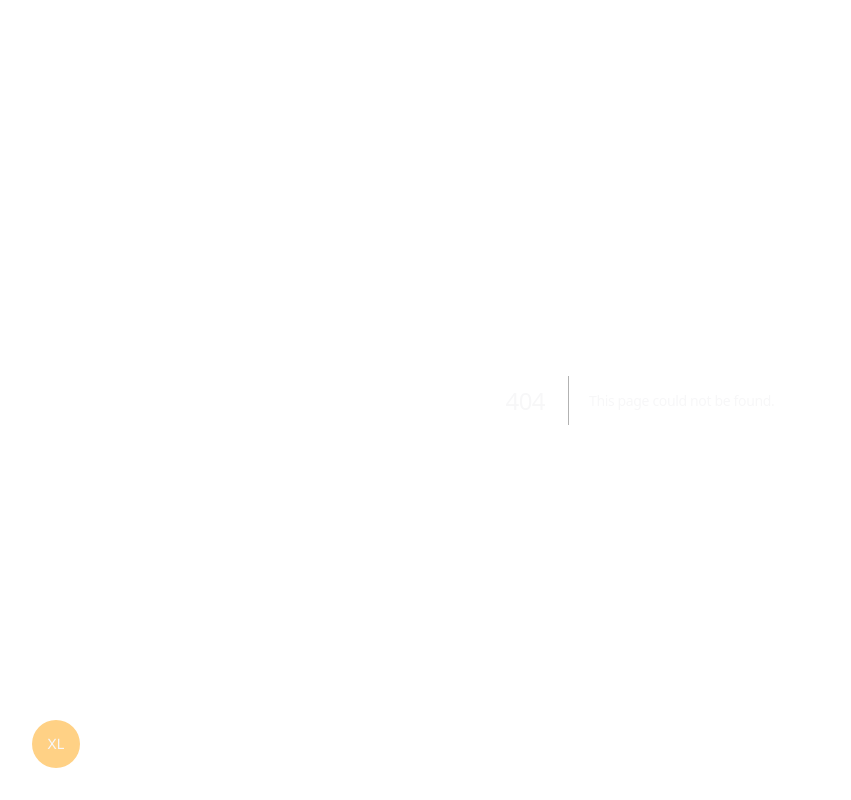
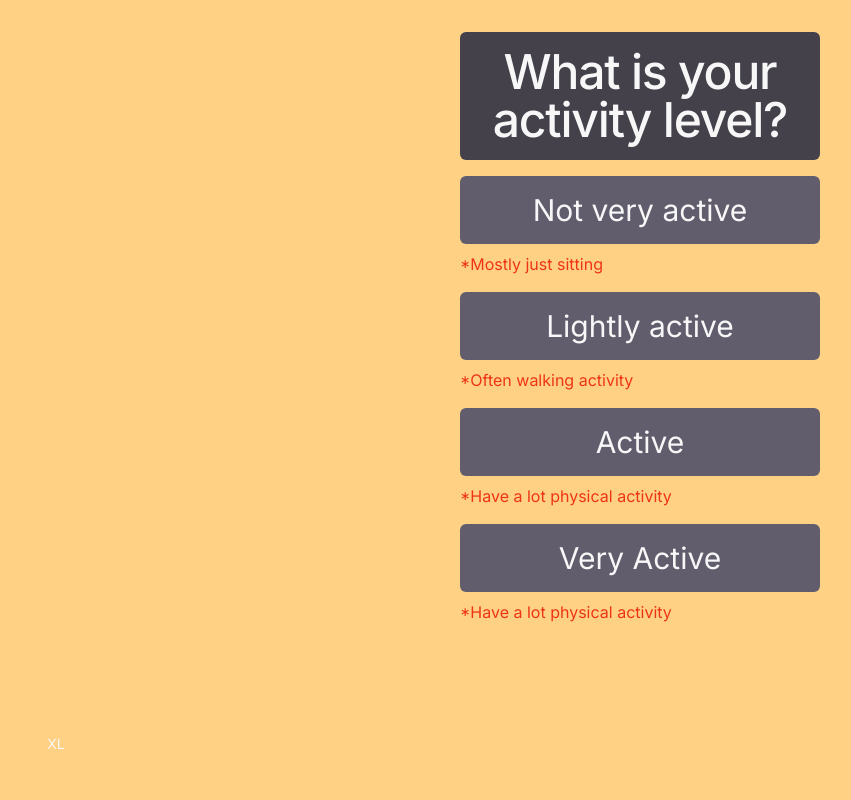
Before and after one commit to AmruTheSeeker/EatYes, a Next.js app: page /activity in a window 1280 px wide. Before the commit this address had no page. Shown: the whole page, without its empty margins (0-851 px from the left). Built offline with nearby package versions, Linux system fonts and the light colour scheme.

Commit message:
chore: add account, activity and goal pages

```diff
--- /dev/null
+++ b/src/app/account/page.js
@@ -0,0 +1,26 @@
+"use client";
+
+import { useRouter } from "next/navigation";
+
+export default function Page() {
+  const router = useRouter();
+  return (
+    <div className="m-8 max-w-[360px] mx-auto mt-8">
+      <div className="card mb-2 p-4">
+        <h1 className="text-center">Do you have an account?</h1>
+      </div>
+      <button
+        className="btnSecondary w-[360px] text-3xl mb-2 p-4"
+        onClick={() => router.push("/goal")}
+      >
+        Not yet but I'm ready to begin my calory adventure!
+      </button>
+      <button
+        className="btnSecondary w-[360px] text-3xl mb-2 p-4"
+        onClick={() => router.push("/login")}
+      >
+        Yes, I have an account
+      </button>
+    </div>
+  );
+}
--- /dev/null
+++ b/src/app/activity/page.js
@@ -0,0 +1,50 @@
+"use client";
+
+import { useRouter } from "next/navigation";
+
+export default function Page() {
+  const router = useRouter();
+  return (
+    <div className="m-8 max-w-[360px] mx-auto mt-8">
+      <div className="card mb-2 p-4">
+        <h1 className="text-center">What is your activity level?</h1>
+      </div>
+      <button
+        className="btnSecondary w-[360px] text-3xl p-4 mt-2"
+        onClick={() => router.push("/goal")}
+      >
+        Not very active
+      </button>
+      <div className="mx-auto mt-2 mb-2">
+        <p className="text-primary-600">*Mostly just sitting</p>
+      </div>
+      <button
+        className="btnSecondary w-[360px] text-3xl p-4 mt-2"
+        onClick={() => router.push("#")}
+      >
+        Lightly active
+      </button>
+      <div className="mx-auto mt-2 mb-2">
+        <p className="text-primary-600">*Often walking activity</p>
+      </div>
+      <button
+        className="btnSecondary w-[360px] text-3xl p-4 mt-2"
+        onClick={() => router.push("#")}
+      >
+        Active
+      </button>
+      <div className="mx-auto mt-2 mb-2">
+        <p className="text-primary-600">*Have a lot physical activity</p>
+      </div>
+      <button
+        className="btnSecondary w-[360px] text-3xl p-4 mt-2"
+        onClick={() => router.push("#")}
+      >
+        Very Active
+      </button>
+      <div className="mx-auto mt-2 mb-2">
+        <p className="text-primary-600">*Have a lot physical activity</p>
+      </div>
+    </div>
+  );
+}
--- /dev/null
+++ b/src/app/goal/page.js
@@ -0,0 +1,37 @@
+"use client";
+
+import { useRouter } from "next/navigation";
+
+export default function Page() {
+  const router = useRouter();
+  return (
+    <div className="m-8 max-w-[360px] mx-auto mt-8">
+      <div className="card mb-2 p-4">
+        <h1 className="text-center">What is your goal?</h1>
+      </div>
+      <button
+        className="btnSecondary w-[360px] text-3xl mb-2 p-4"
+        onClick={() => router.push("/activity")}
+      >
+        Loose weight
+      </button>
+      <button
+        className="btnSecondary w-[360px] text-3xl mb-2 p-4"
+        onClick={() => router.push("#")}
+      >
+        Maintain weight
+      </button>
+      <button
+        className="btnSecondary w-[360px] text-3xl mb-2 p-4"
+        onClick={() => router.push("#")}
+      >
+        Increase weight
+      </button>
+      <div className="mx-auto p-4">
+        <p className="text-primary-600">
+          * Choose your goal which suitable to your target
+        </p>
+      </div>
+    </div>
+  );
+}
```
